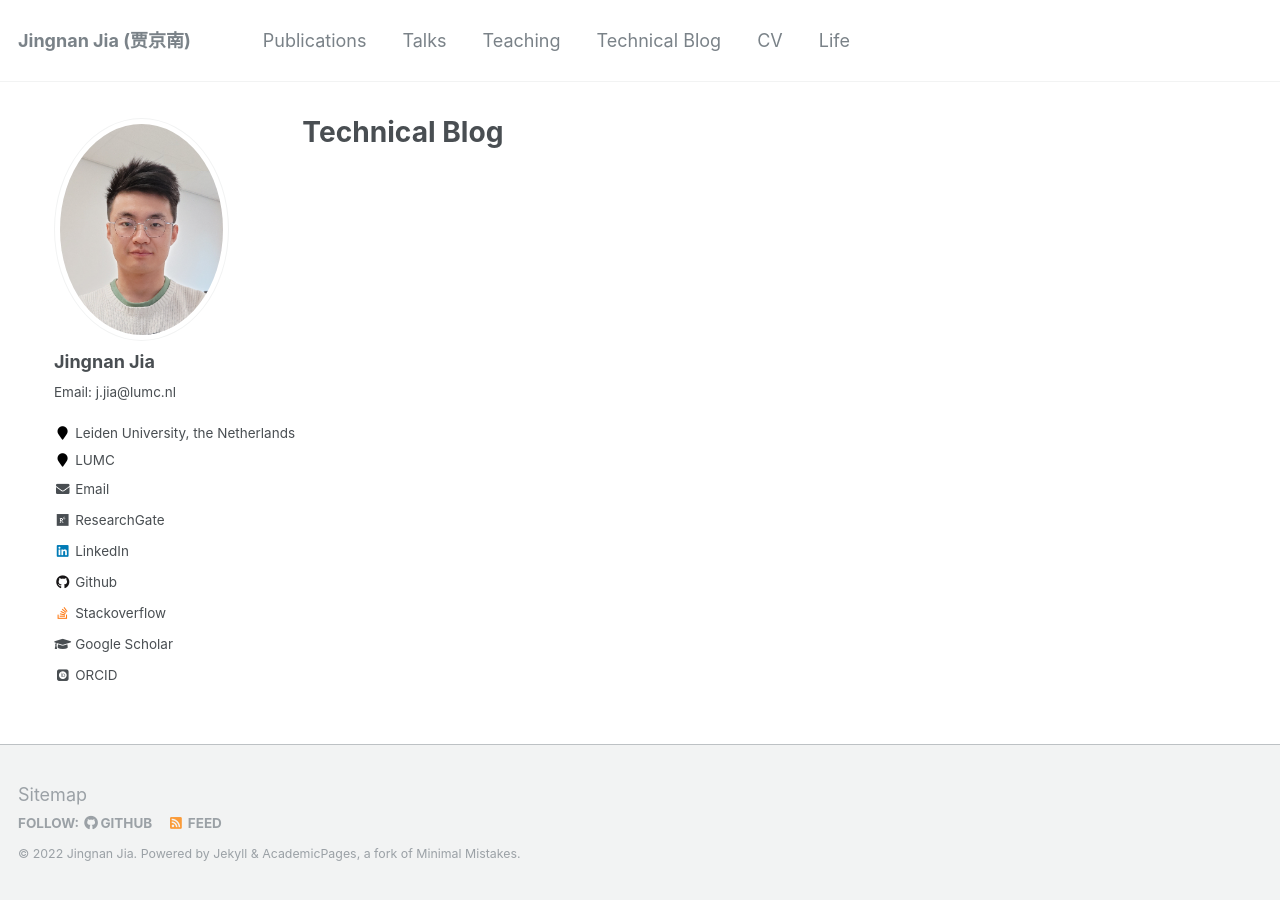
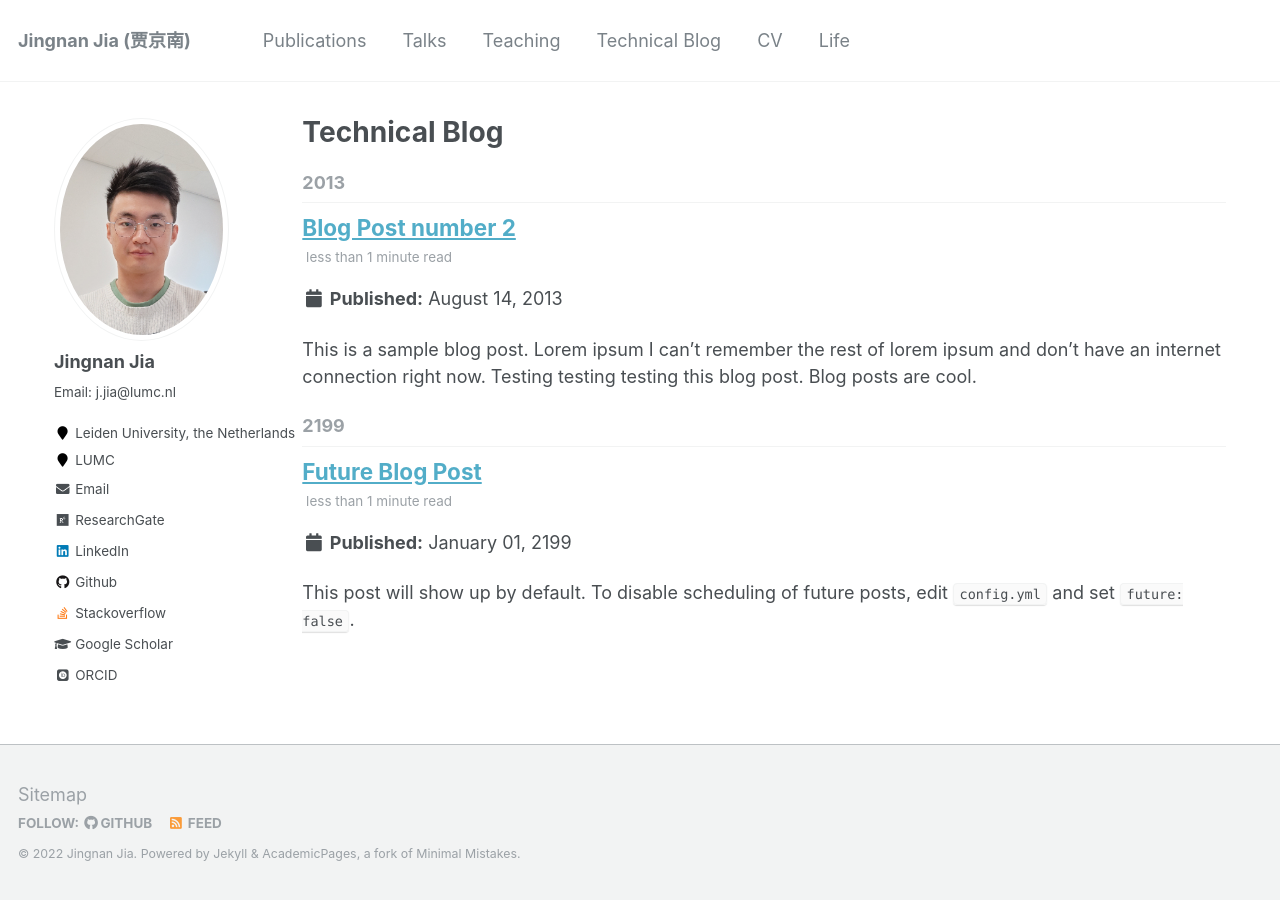
Before and after one commit to Jingnan-Jia/Jingnan-Jia.github.io_old, a Jekyll site: the page built from _pages/technical_blog.html, in a window 1280 px wide. Built offline with Jekyll 4.4.1, drawn with Linux system fonts in a browser that asks for light colours; some web fonts are replaced.

Commit message:
technical_blog

```diff
--- a/_config.yml
+++ b/_config.yml
@@ -189,7 +189,7 @@ collections:  # used for `type` setting in the below chapter
   teaching:
     output: true
     permalink: /:collection/:path/
-  technical blog:
+  technical_blog:
     output: true
     permalink: /:collection/:path/
   life:
@@ -210,7 +210,7 @@ defaults:
   # _technical_blog
   - scope:
       path: "" # an empty string here means all files in the project
-      type: technical blog  # this will only set the layout for files where the type is posts. The different types that are
+      type: technical_blog  # this will only set the layout for files where the type is posts. The different types that are
                             # available to you are pages, posts, drafts or any collection in your site. While type is optional,
                             # you must specify a value for path when creating a scope/values pair.
     values:  # all files, which match the type and in the path, will apply the follwing setting.
```
Also changed, not shown: _pages/about.md (+2 -1 lines).
